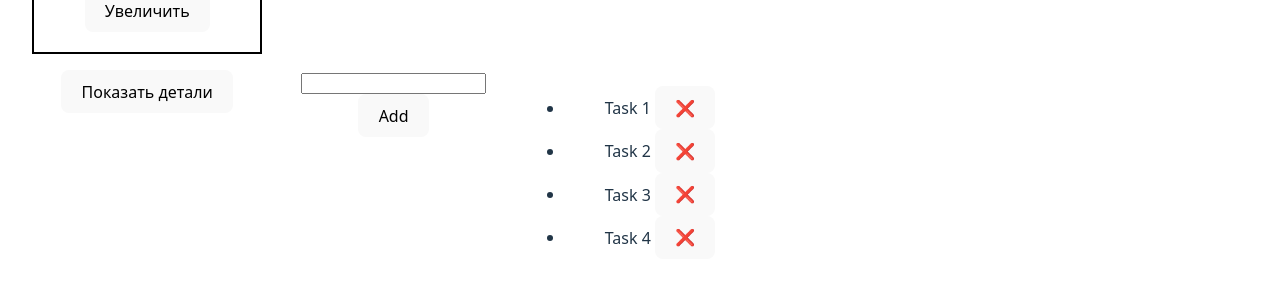
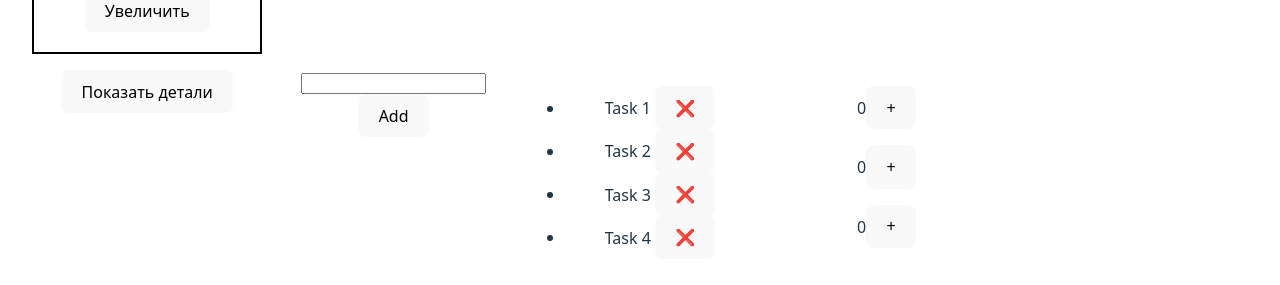
Before and after one commit to milenskirinat/useStateTasks, a React (Vite) app: page / in a window 1280 px wide. Shown: the part 307-592 px from the top of the page. Built offline with nearby package versions, Linux system fonts and the light colour scheme.

Commit message:
task 9, counters with one state done

```diff
--- a/src/App.tsx
+++ b/src/App.tsx
@@ -7,6 +7,7 @@ import FullNameForm from "./components/FullNameForm.tsx";
 import ShowDetails from "./components/ShowDetails.tsx";
 import TodoList from "./components/TodoList.tsx";
 import RemovableTodoList from "./components/RemovableTodoList.tsx";
+import MultiCounter from "./components/MultiCounter.tsx";
 
 function App() {
   return (
@@ -20,6 +21,7 @@ function App() {
         <ShowDetails />
         <TodoList />
         <RemovableTodoList />
+        <MultiCounter />
       </div>
     </>
   );
--- a/src/components/MultiCounter.tsx
+++ b/src/components/MultiCounter.tsx
@@ -0,0 +1,31 @@
+import { useState } from "react";
+import "./Card.css";
+
+export default function MultiCounter() {
+  const [counters, setCounters] = useState([
+    { id: 1, count: 0 },
+    { id: 2, count: 0 },
+    { id: 3, count: 0 },
+  ]);
+
+  const meter = (index) => {
+    setCounters(
+      counters.map((item, currentIndex) =>
+        currentIndex === index ? { ...item, count: item.count + 1 } : item
+      )
+    );
+  };
+
+  return (
+    <div>
+      <div>
+        {counters.map((count, index) => (
+          <p key={count.id}>
+            {count.count}
+            <button onClick={() => meter(index)}>+</button>
+          </p>
+        ))}
+      </div>
+    </div>
+  );
+}
```
